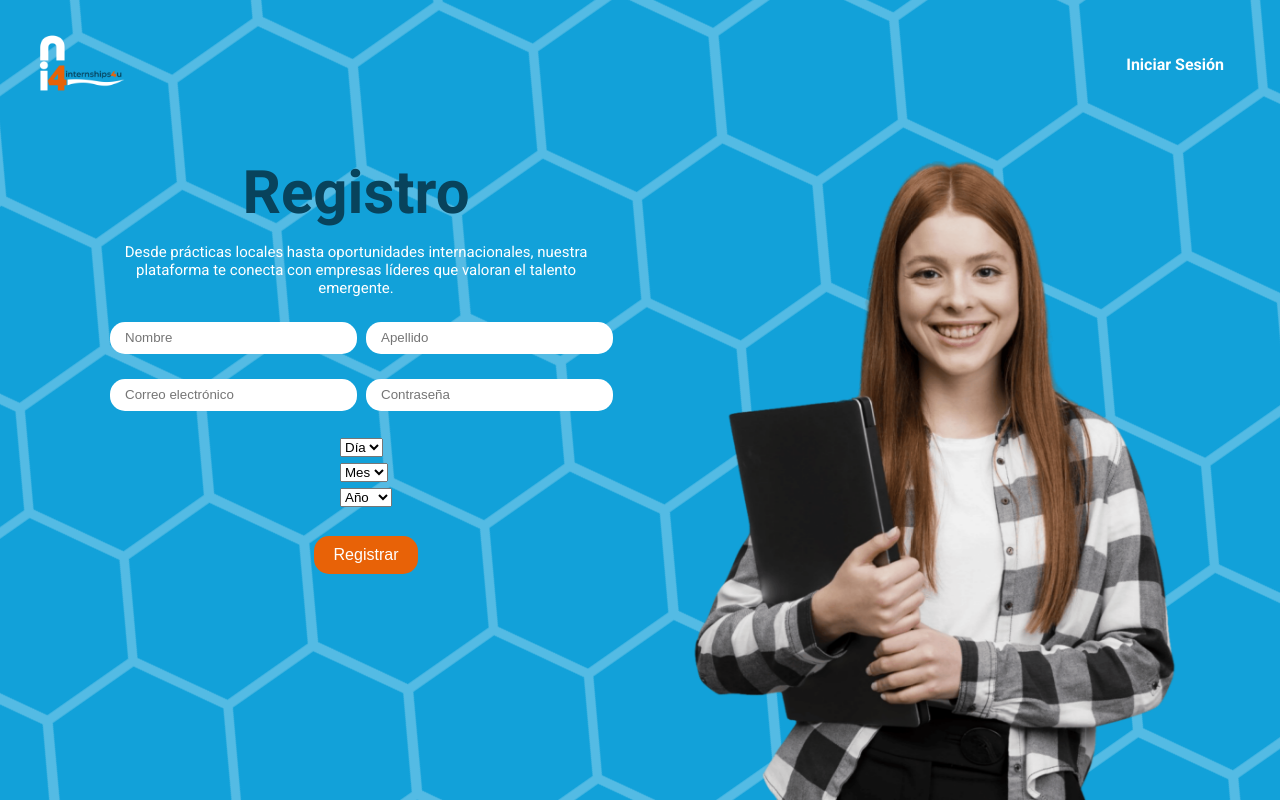
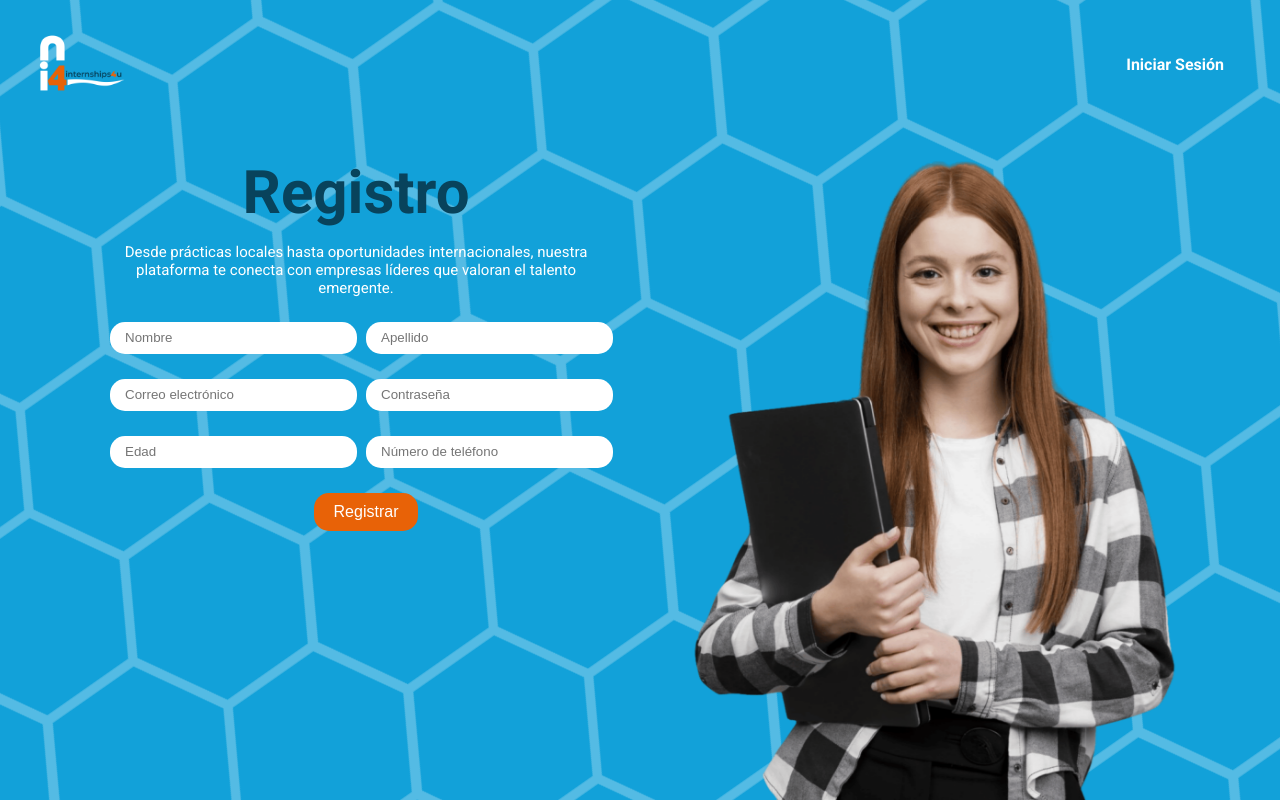
Before and after one commit to Dar3173/vue-internships4u, a Vue app: page /Registro in a window 1280 px wide. Built offline with nearby package versions, Linux system fonts and the light colour scheme.

Commit message:
se edito formulario registro
se quito la seccion de fecha de nacimiento y se agrego campos para numero de telefono y edad con sus respectivas validaciones y conexion a la base de datos

```diff
--- a/src/components/FormularioRegistro.vue
+++ b/src/components/FormularioRegistro.vue
@@ -28,27 +28,34 @@
         <br />
       </div>
       <br />
-      <!-- Sección fecha de nacimiento____ -->
-      <div class="container_edad">
-        <div class="Dia">
-          <select id="dia" v-model="dia" @change="handleDiaChange">
-            <option disabled value="">Día</option>
-            <option v-for="day in days" :key="day" :value="day">{{ day }}</option>
-          </select>
+<!-- Sección edad y número de teléfono -->
+<div class="container_edad_telefono">
+        <div class="edad">
+          <label>
+            <input
+              type="text"
+              class="edad_input"
+              v-model="edad"
+              placeholder="Edad"
+              @input="validarEdad"
+            />
+            <p v-if="!edadValida" style="color: red;">Edad inválida. Debe tener solo 2 dígitos.</p>
+          </label>
         </div>
-        <div class="mes">
-          <select id="mes" v-model="mes" @change="handleFechaInput">
-            <option disabled value="">Mes</option>
-            <option v-for="(month, index) in months" :key="index" :value="month.abbr">{{ month.abbr }}</option>
-          </select>
-        </div>
-        <div class="año">
-          <select v-model="selectedYear" id="yearSelect" @change="handleYearChange">
-            <option disabled value="">Año</option>
-            <option v-for="year in years" :key="year" :value="year">{{ year }}</option>
-          </select>
-        </div>
+        <div class="telefono">
+    <label>
+      <input
+        type="text"
+        class="telefono_input"
+        v-model="telefono"
+        placeholder="Número de teléfono"
+        @input="validarTelefono"
+      />
+      <p v-if="!telefonoValido" style="color: red;">Número de teléfono inválido. Debe ser 10 dígitos.</p>
+    </label>
+  </div>
       </div>
+
       <br />
       <!-- Botón para enviar el formulario -->
       <div class="btn_formulario">
@@ -101,69 +108,47 @@ let registroExitoso = ref(false);
     mensajeErrorContraseña.value = regex.test(contraseña.value) ? '' : 'Contraseña inválida. Debe contener letras A-Z (mayúsculas o minúsculas) y números 0-9, sin caracteres especiales, sin espacios, y tener una longitud de 1 a 6 caracteres.';
   };
 
-  // Sección fecha de nacimiento
-  const dia = ref('');
-  const days = Array.from({ length: 31 }, (_, index) => index + 1);
+  // Sección Edad
+const edad = ref('');
+const edadValida = ref(true);
 
-  const handleDiaChange = () => {};
+const validarEdad = () => {
+  const regex = /^\d{2}$/;
+  edadValida.value = regex.test(edad.value);
+};
 
-  const mes = ref('');
-  const months = [];
-  for (let i = 0; i < 12; i++) {
-    const monthName = new Date(2023, i, 1).toLocaleString('default', { month: 'long' });
-    const monthAbbr = new Date(2023, i, 1).toLocaleString('default', { month: 'short' });
-    months.push({ name: monthName, abbr: monthAbbr.toLowerCase() });
-  }
+// Sección Número de Teléfono
+const telefono = ref('');
+const telefonoValido = ref(true);
 
-  const selectedYear = ref('');
-  const handleYearChange = () => {};
-
-  function generateYearList(start, end) {
-    const yearList = [];
-    for (let year = start; year <= end; year++) {
-      yearList.push(year);
-    }
-    return yearList;
-  }
-
-  const years = generateYearList(1900, 2023);
-
-  // Validación de la fecha de nacimiento
-  const fechaValida = ref(true);
-
-  const handleFechaInput = () => {
-    const fechaNacimiento = new Date(selectedYear.value, months.findIndex((m) => m.abbr === mes.value), dia.value);
-    const edad = calcularEdad(fechaNacimiento);
-
-    fechaValida.value = !isNaN(fechaNacimiento.getTime()) && edad >= 18;
-  };
-
-  const calcularEdad = (fechaNacimiento) => {
-    const hoy = new Date();
-    const cumpleanos = new Date(hoy - fechaNacimiento);
-
-    return cumpleanos.getUTCFullYear() - 1970;
-  };
+const validarTelefono = () => {
+  const regex = /^\d{10}$/; // Ahora la expresión regular exige exactamente 10 dígitos
+  telefonoValido.value = regex.test(telefono.value);
+};
 
 
   //funcion para enviar la info a firebase
 
-  const enviarRegistroFirebase = async () => {
-
+ // Función para enviar la información a Firebase
+const enviarRegistroFirebase = async () => {
   try {
     // Verifica que todos los campos estén válidos antes de enviar a Firebase
-    if (nombreValido.value && apellidoValido.value && mensajeErrorCorreo.value === '' && mensajeErrorContraseña.value === '' && fechaValida.value) {
+    if (
+      nombreValido.value &&
+      apellidoValido.value &&
+      mensajeErrorCorreo.value === '' &&
+      mensajeErrorContraseña.value === '' &&
+      edadValida.value &&
+      telefonoValido.value
+    ) {
       // Crea un objeto con la información del registro
       const registro = {
         nombre: nombre.value,
         apellido: apellido.value,
         correo: correo.value,
         contraseña: contraseña.value,
-        fechaNacimiento: {
-          dia: dia.value,
-          mes: mes.value,
-          año: selectedYear.value
-        }
+        edad: edad.value,
+        telefono: telefono.value,
       };
 
       // Llama a la función de Firebase para guardar la información
@@ -174,9 +159,8 @@ let registroExitoso = ref(false);
       apellido.value = '';
       correo.value = '';
       contraseña.value = '';
-      dia.value = '';
-      mes.value = '';
-      selectedYear.value = '';
+      edad.value = '';
+      telefono.value = '';
 
       // Activa el estado de registro exitoso
       registroExitoso.value = true;
@@ -193,14 +177,14 @@ let registroExitoso = ref(false);
 </script>
 
 <style scoped lang="scss">
-.container_formulario{
+.container_formulario {
   width: 100%;
   padding: 10px;
   line-height: 25px;
   font-size: 10px;
 }
 
-.formulario{
+.formulario {
   width: 100%;
   height: 100%;
   display: flex;
@@ -208,12 +192,19 @@ let registroExitoso = ref(false);
   flex-direction: column;
 }
 
-.container_nombres_apellidos, .correo_contraseña{
+.container_nombres_apellidos,
+.correo_contraseña,
+.container_edad_telefono {
   display: flex;
   justify-content: space-between;
 }
 
-.nombre, .apellido, .correo, .contraseña {
+.nombre,
+.apellido,
+.correo,
+.contraseña,
+.edad_input,
+.telefono_input {
   border: none;
   width: 90%;
   height: 30px;
@@ -235,6 +226,7 @@ let registroExitoso = ref(false);
 .btn_formulario button:hover {
   background-color: $azul-oscuro;
 }
+
 .confirmacion_mensaje {
   color: $azul-oscuro;
   font-size: 20px;
@@ -242,5 +234,4 @@ let registroExitoso = ref(false);
   margin-top: 10px;
   text-align: center;
 }
-
 </style>
```
